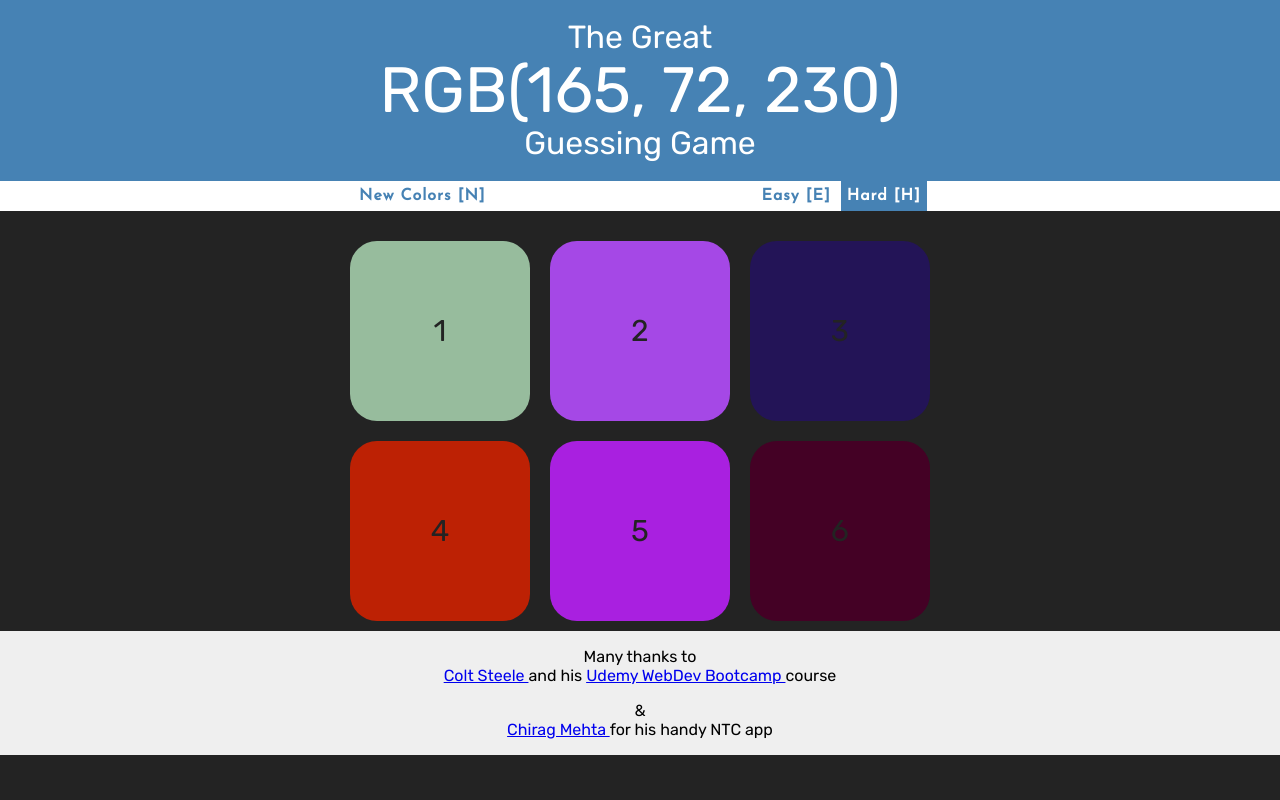
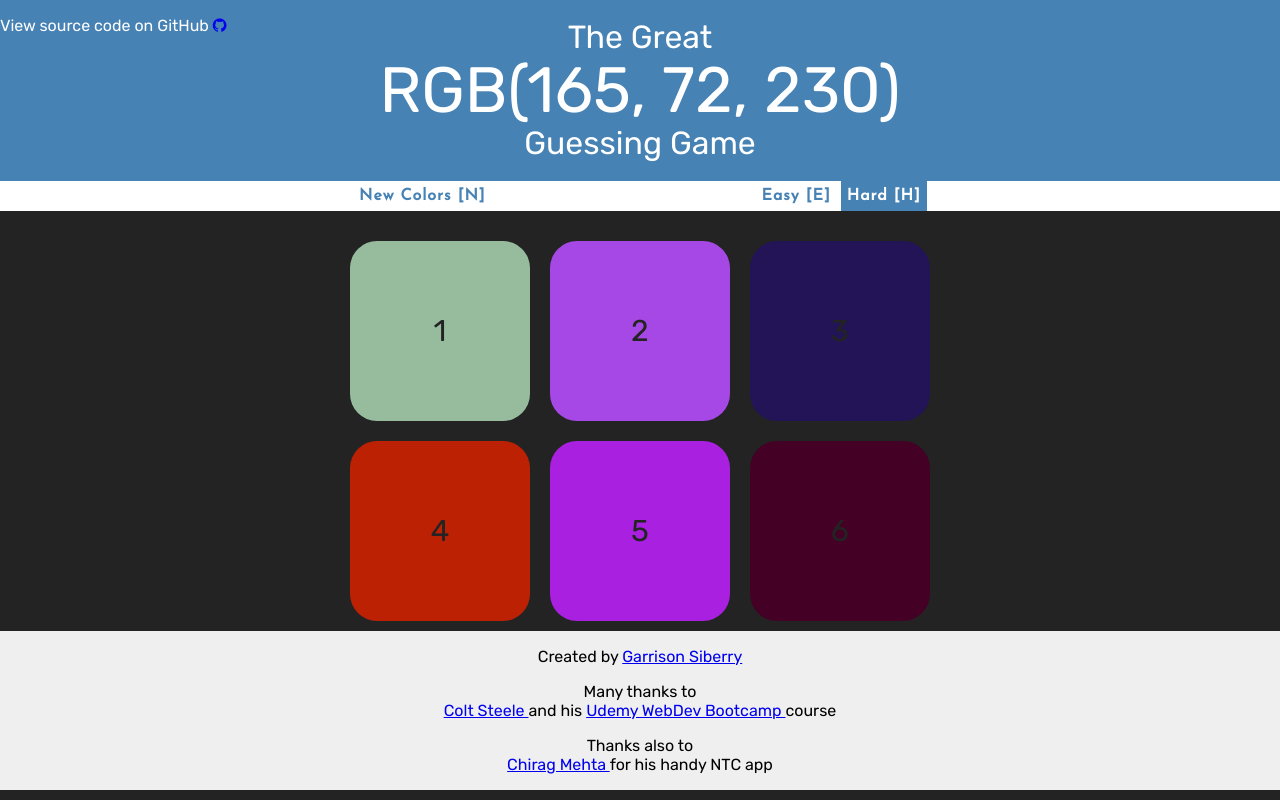
Before and after one commit to Garrison88/rgb-guessing-game, a PHP site: page /game-page.html in a window 1280 px wide. Run offline with PHP 8.4, Linux system fonts and the light colour scheme.

Commit message:
add github button

```diff
--- a/game-page.html
+++ b/game-page.html
@@ -4,17 +4,29 @@
 		<title>Great Guessing Game</title>
 
 		<script
-		  src="https://code.jquery.com/jquery-3.3.1.js"
-		  integrity="sha256-2Kok7MbOyxpgUVvAk/HJ2jigOSYS2auK4Pfzbm7uH60="
-		  crossorigin="anonymous">
+		    src="https://code.jquery.com/jquery-3.3.1.js"
+		    integrity="sha256-2Kok7MbOyxpgUVvAk/HJ2jigOSYS2auK4Pfzbm7uH60="
+		    crossorigin="anonymous">
 		</script>
-		<link rel="stylesheet" type="text/css" href="stylesheet.css">
-		<link rel="shortcut icon" type="image/png" href="color.png"/>
 		<link href="https://fonts.googleapis.com/css?family=Rubik" rel="stylesheet">
 		<link href="https://fonts.googleapis.com/css?family=Josefin+Sans" rel="stylesheet">
+		<link href="https://maxcdn.bootstrapcdn.com/font-awesome/4.7.0/css/font-awesome.min.css"
+			rel="stylesheet"
+			integrity="sha384-wvfXpqpZZVQGK6TAh5PVlGOfQNHSoD2xbE+QkPxCAFlNEevoEH3Sl0sibVcOQVnN"
+			crossorigin="anonymous">
+		<link rel="stylesheet" type="text/css" href="stylesheet.css">
+		<link rel="shortcut icon" type="image/png" href="color.png">
 	</head>
 
 	<body>
+		<div id="share-bar">
+			<p class= "btn btn-block btn-social btn-github">View source code on GitHub
+				<a href="https://github.com/Garrison88/rgb-guessing-game" class="btn btn-lg btn-social-icon btn-github">
+    			<span class="fa fa-github"></span>
+  				</a>
+			</p>
+		</div>
+
 		<h1>The Great
 		<br>
 		<span id="colorDisplay">RGB</span>
@@ -38,12 +50,14 @@
 		</div>
 		<footer>
 			<div>
+				<p>Created by <a href="https://github.com/Garrison88">Garrison Siberry</a></p>
 				<p>Many thanks to<br>
 				<a href="https://www.udemy.com/user/coltsteele/">Colt Steele </a>and his
 				<a href="https://www.udemy.com/the-web-developer-bootcamp/"> Udemy WebDev Bootcamp </a>course</p>
-				<p>&<br>
+				<p>Thanks also to<br>
 				<a href="http://chir.ag/projects/ntc/">Chirag Mehta </a>
 				for his handy NTC app</p>
+
 			</div>
 		</footer>
 		<script type="text/javascript" src="greatGuessingGame.js"></script>
--- a/stylesheet.css
+++ b/stylesheet.css
@@ -3,6 +3,12 @@ html, body {
 	margin: 0;
 	font-family: "Rubik";
 	height: 100%;
+}
+
+#share-bar {
+	color: white;
+	float: right;
+	position: absolute;
 }
 
 h1 {
```
